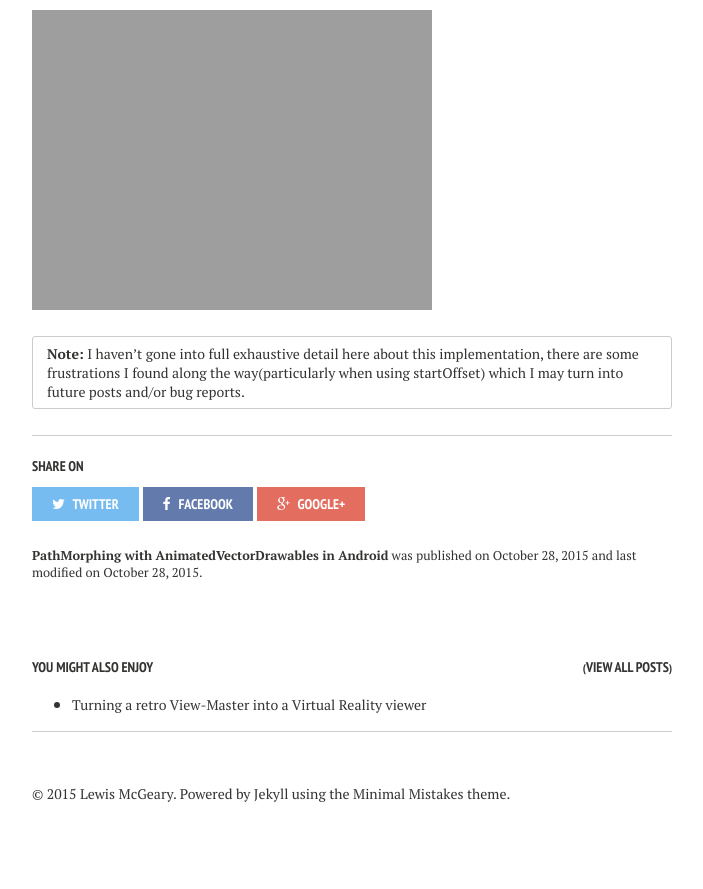
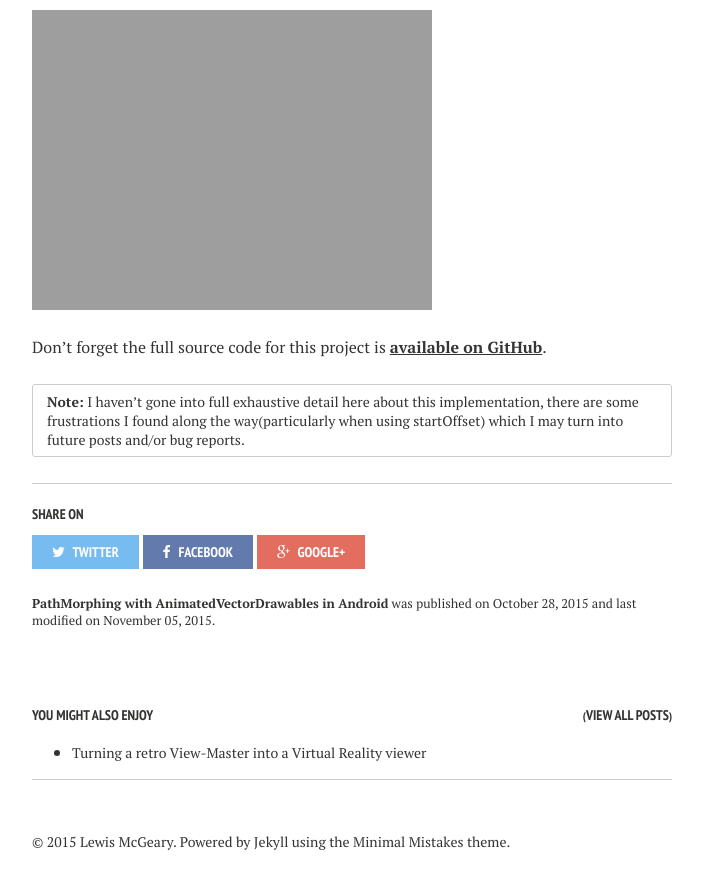
Before and after one commit to lewismcgeary/lewismcgeary.github.io, a Jekyll site: the page built from _posts/2015-10-28-animated-vector-drawable-pathMorphing.md, in a window 1280 px wide and 900 px high, scrolled down 7816 px. Shown: the top 889 px of the window, without its empty margins (288-991 px from the left). Built offline with Jekyll 4.4.1, drawn with Linux system fonts in a browser that asks for light colours; nearby versions of some CDN libraries; before the commit the page ends 8668 px from its top, so only the background shows below that.

Commit message:
emphasise GitHub link on pathmorphing article

```diff
--- a/_posts/2015-10-28-animated-vector-drawable-pathMorphing.md
+++ b/_posts/2015-10-28-animated-vector-drawable-pathMorphing.md
@@ -3,7 +3,7 @@
 categories: posts
 title: PathMorphing with AnimatedVectorDrawables in Android
 excerpt: "A walkthrough of how to morph between two complex shapes using Androids native vector format."
-modified: 2015-10-28
+modified: 2015-11-05
 tags: [Android, AnimatedVectorDrawable, VectorDrawable, pathMorph, SVG, objectAnimator]
 comments: true
 image:
@@ -15,7 +15,7 @@
 
 In Android version 5.0, Lollipop, Google introduced its own vector graphics format, the VectorDrawable. The benefits of using vector graphics are numerous when dealing with a wide range of screen sizes, but in this article I’ll be discussing another aspect, the ability to manipulate how images are drawn in real time so they can move and change on the screen. In this case I’ll be showing how we can use the AnimatedVectorDrawable class to create this effect, morphing between the Android and Apple Logos.
 
-The full source code is [available on GitHub](https://github.com/lewismcgeary/AndroidtoAppleVectorLogo).
+The full source code is **[available on GitHub](https://github.com/lewismcgeary/AndroidtoAppleVectorLogo)**.
 
 <figure>
   <img src="{{ site.url }}/images/pathMorphing/pathMorphing-no-buttons-full-transition.gif">
@@ -217,5 +217,7 @@
   <img src="{{ site.url }}/images/pathMorphing/pathMorphing-no-buttons-full-transition.gif">
 </figure>
 
+Don't forget the full source code for this project is **[available on GitHub](https://github.com/lewismcgeary/AndroidtoAppleVectorLogo)**.
+
 **Note:** I haven't gone into full exhaustive detail here about this implementation, there are some frustrations I found along the way(particularly when using startOffset) which I may turn into future posts and/or bug reports.
 {: .notice}
```
